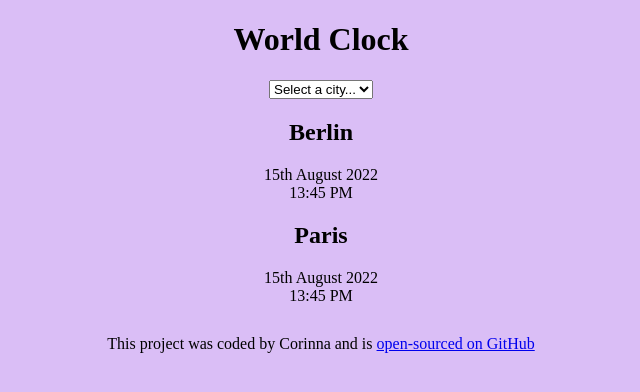
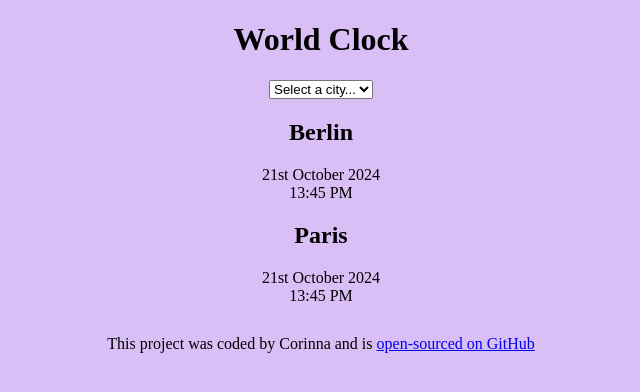
Before and after one commit to corinna19/world-clock, a plain HTML site: page index.html in a window 1280 px wide. Shown: the full height of the page, 319-959 px from the left. Drawn offline with Linux system fonts and the light colour scheme.

Commit message:
Update index.html

```diff
--- a/index.html
+++ b/index.html
@@ -19,12 +19,12 @@
     </select>
 <div class="city">
     <h2>Berlin</h2>
-    <div class="date">15th August 2022</div>
+    <div class="date">21st October 2024</div>
     <div class="time">13:45 PM</div>
 </div>
 <div class="city">
     <h2>Paris</h2>
-    <div class="date">15th August 2022</div>
+    <div class="date">21st October 2024</div>
     <div class="time">13:45 PM</div>
 </div>
 
```
